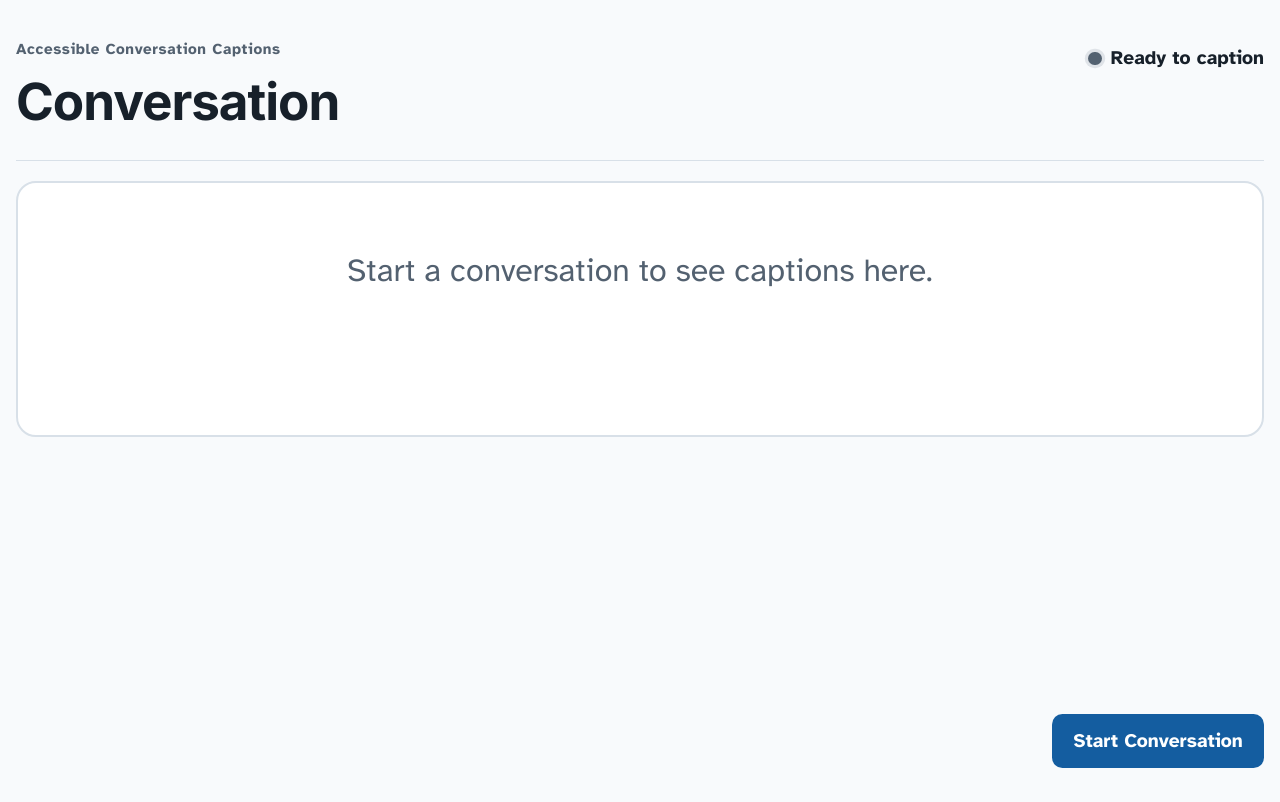
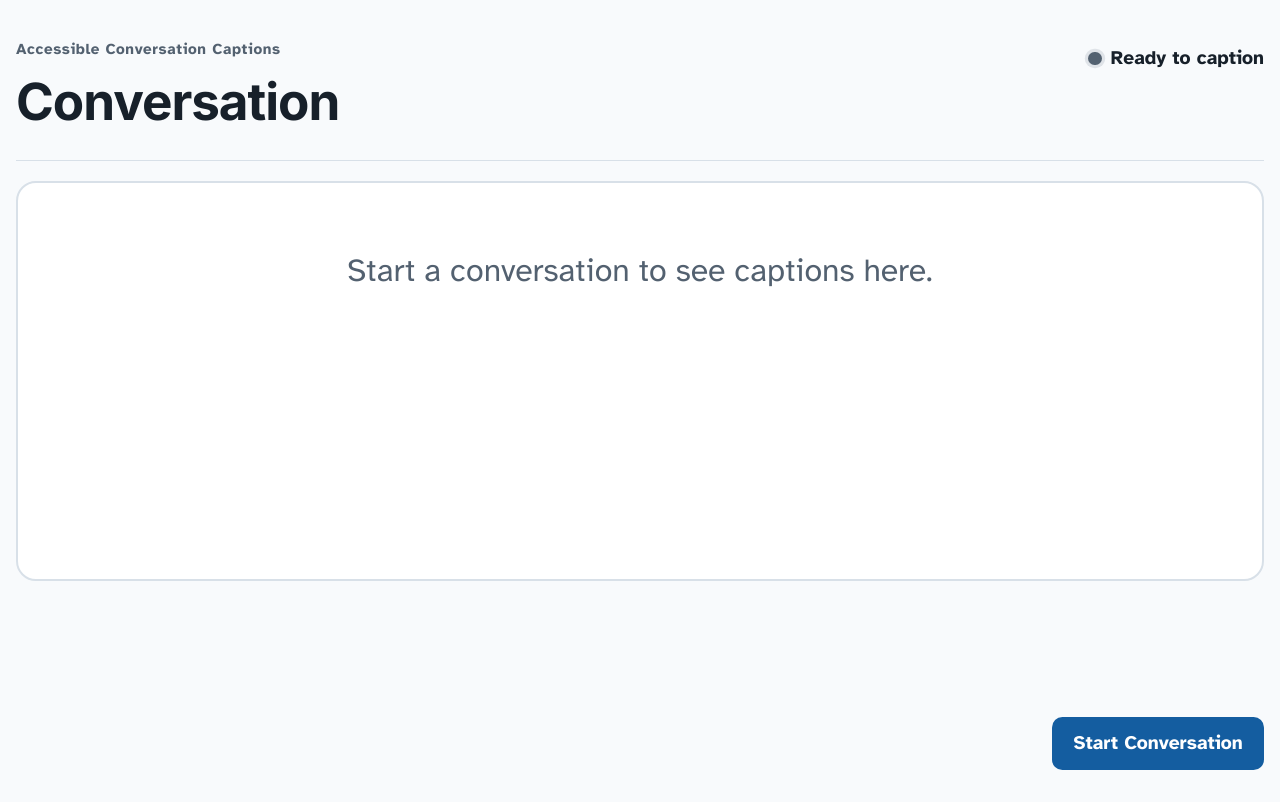
Before and after one commit to Madziyi/caption-assist, a Next.js app: page / in a window 1280 px wide. Built offline with nearby package versions, Linux system fonts and the light colour scheme.

Commit message:
style: enlarge caption stage

```diff
--- a/src/app/globals.css
+++ b/src/app/globals.css
@@ -98,7 +98,7 @@ h1 { margin: 0.1rem 0 0; font-size: clamp(2rem, 4vw, 3.25rem); }
 .speaker-accent-border-neutral { border-left-color: var(--muted); }
 
 .caption-stage {
-  min-height: clamp(13rem, 32vh, 24rem);
+  min-height: 50vh;
   display: grid;
   place-items: center;
   padding: clamp(1.5rem, 5vw, 4rem);
```
